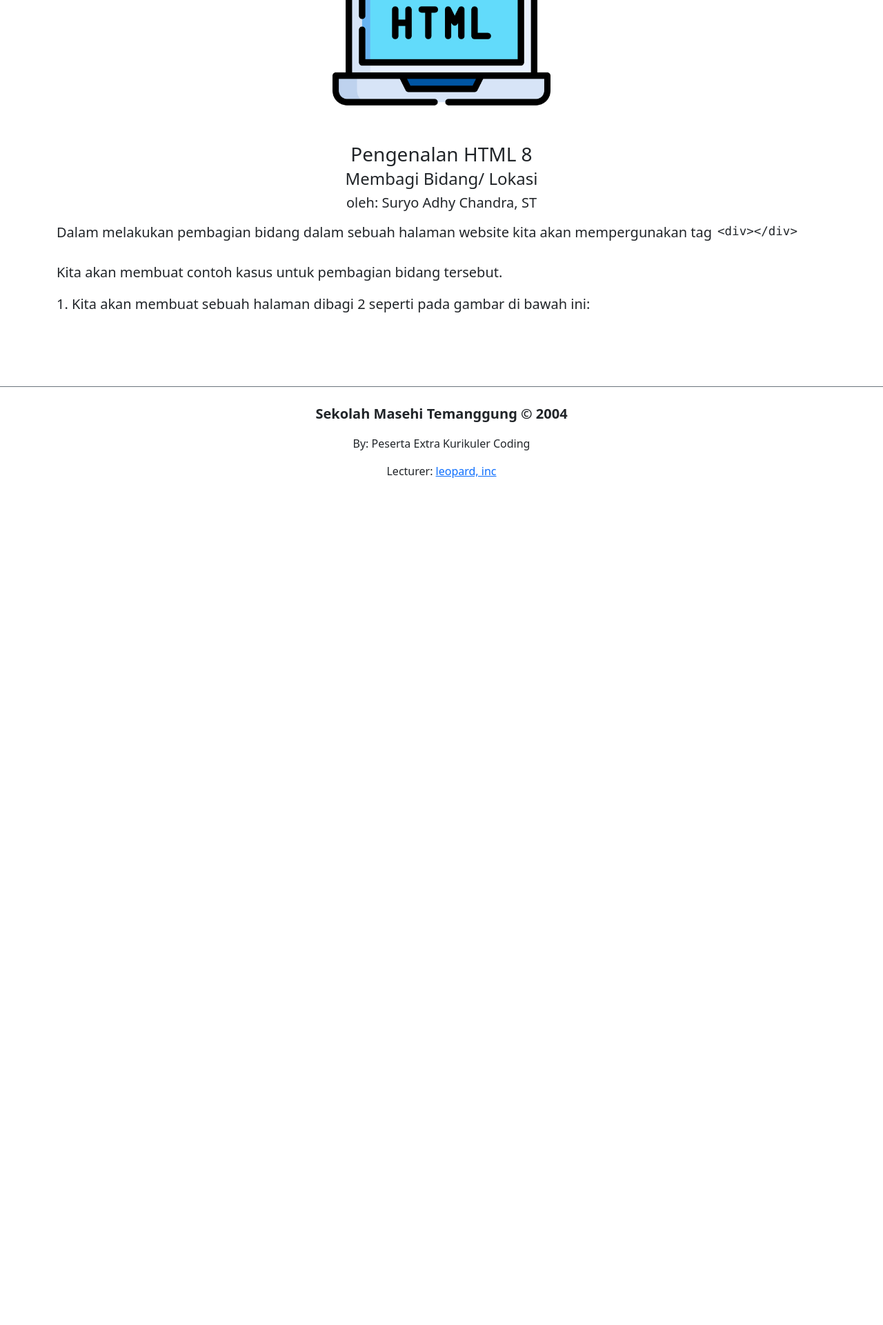
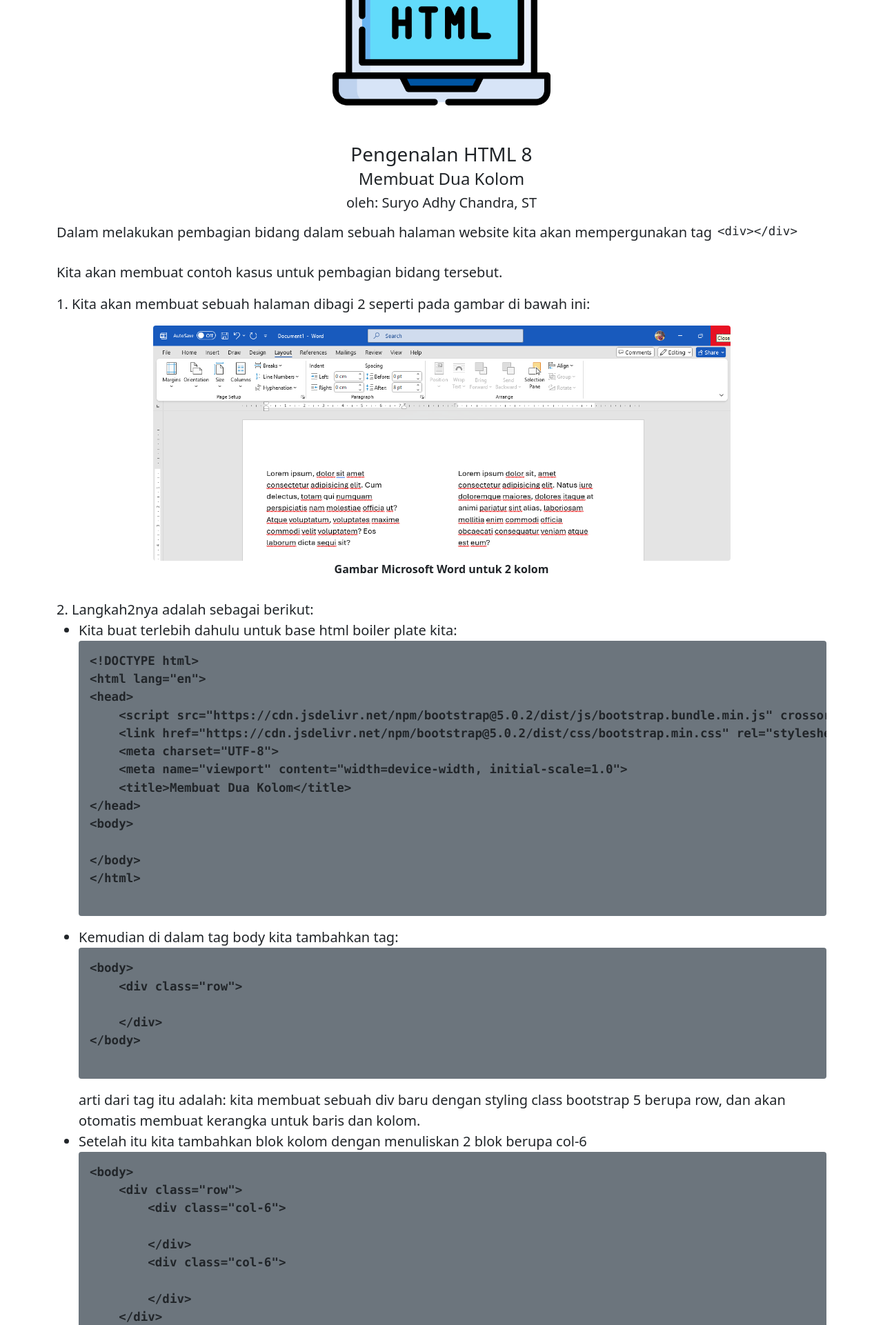
Before and after one commit to leopard1982/sekolah_masehi, a Django app: template templates/blogs/html8.html in a window 1280 px wide. Shown: the part 351-2272 px from the top of the page at 69% size. Before the commit the page ends 1044 px from the top, so only its background shows below. Run offline with Django 3.2, Linux system fonts and the light colour scheme; the template is opened without the code that fills it, so the values that code supplies are empty.

Commit message:
penambahan materi membuat 2 kolom

```diff
--- a/templates/blogs/html8.html
+++ b/templates/blogs/html8.html
@@ -6,7 +6,7 @@
         <p>
             <img src="{% static 'images/html1.png'%}" class="w-25" alt="" srcset="">
         </p>
-        <p class="h3">Pengenalan HTML 8<br><span class="h4">Membagi Bidang/ Lokasi</span></p>
+        <p class="h3">Pengenalan HTML 8<br><span class="h4">Membuat Dua Kolom</span></p>
         <p class="h5">oleh: Suryo Adhy Chandra, ST</p>
     </div>
     <div class="container mt-3 fs-5 d-flex justify-content-start">
@@ -17,8 +17,97 @@
     </div>
     <div class="container mt-3 fs-5">
         1. Kita akan membuat sebuah halaman dibagi 2 seperti pada gambar di bawah ini:
-        <p class="py-3">
+        <p class="py-3  text-center fs-6 fw-bold">
+            <img src="{% static 'images/dua-kolom.png'%}" class="w-75 rounded" alt=""><br>
+            Gambar Microsoft Word untuk 2 kolom
+        </p>
+        2. Langkah2nya adalah sebagai berikut:
+        <ul>
+            <li>Kita buat terlebih dahulu untuk base html boiler plate kita: <br>
+                <pre class="bg-secondary p-3 rounded fw-bold">
+&lt;!DOCTYPE html&gt;
+&lt;html lang="en"&gt;
+&lt;head&gt;
+    &lt;script src="https://cdn.jsdelivr.net/npm/bootstrap@5.0.2/dist/js/bootstrap.bundle.min.js" integrity="sha384-MrcW6ZMFYlzcLA8Nl+NtUVF0sA7MsXsP1UyJoMp4YLEuNSfAP+JcXn/tWtIaxVXM" crossorigin="anonymous"&gt;&lt;/script&gt;
+    &lt;link href="https://cdn.jsdelivr.net/npm/bootstrap@5.0.2/dist/css/bootstrap.min.css" rel="stylesheet" integrity="sha384-EVSTQN3/azprG1Anm3QDgpJLIm9Nao0Yz1ztcQTwFspd3yD65VohhpuuCOmLASjC" crossorigin="anonymous"&gt;
+    &lt;meta charset="UTF-8"&gt;
+    &lt;meta name="viewport" content="width=device-width, initial-scale=1.0"&gt;
+    &lt;title&gt;Membuat Dua Kolom&lt;/title&gt;
+&lt;/head&gt;
+&lt;body&gt;
 
-        </p>
+&lt;/body&gt;
+&lt;/html&gt;
+                </pre>
+            </li>
+            <li>
+                Kemudian di dalam tag body kita tambahkan tag:
+                <pre class="bg-secondary p-3 rounded fw-bold">
+&lt;body&gt;
+    &lt;div class="row"&gt;
+
+    &lt;/div&gt;
+&lt;/body&gt;
+                </pre>
+                arti dari tag itu adalah: kita membuat sebuah div baru dengan styling class bootstrap 5 berupa row, dan akan otomatis membuat kerangka untuk baris dan kolom.
+            </li>
+            <li>
+                Setelah itu kita tambahkan blok kolom dengan menuliskan 2 blok berupa col-6
+                <pre class="bg-secondary p-3 rounded fw-bold">
+&lt;body&gt;
+    &lt;div class="row"&gt;
+        &lt;div class="col-6"&gt;
+
+        &lt;/div&gt;
+        &lt;div class="col-6"&gt;
+
+        &lt;/div&gt;
+    &lt;/div&gt;
+&lt;/body&gt;
+                </pre>
+                hah kok ada kolom 6 dan 6 berjejer? apa pula itu? Di dalam melakukan styling menggunakan bootstrap 5, layar dari kiri ke kanan dibagi menjadi 12 bagian atau 12 kolom, yaitu kolom: col-1, col-2 ... sampai ... col-12. Karena dalam 1 row tadi dibuat col-6 dan col-6, maka akan dibuat 2 kolom yang lebarnya sama. Kita bisa melakukan penggeseran col-4 dan col-8 misalnya, akan tetapi agar hasil pembagian kolom tersebut menjadi 1 baris <b>Totalnya harus 12!</b>
+            </li>
+            <li>
+                Kemudian seperti biasa kita buat lorem ipsum
+                <pre class="bg-secondary p-3 rounded fw-bold">
+&lt;body&gt;
+    &lt;div class="row"&gt;
+        &lt;div class="col-6"&gt;
+            Lorem ipsum dolor sit amet consectetur adipisicing elit. Quam provident pariatur accusantium adipisci alias aperiam neque sapiente nemo nesciunt, itaque laboriosam quibusdam doloribus possimus suscipit numquam, necessitatibus cum accusamus explicabo.
+        &lt;/div&gt;
+        &lt;div class="col-6"&gt;
+            Lorem, ipsum dolor sit amet consectetur adipisicing elit. Minima perspiciatis accusamus aperiam, natus aspernatur eveniet eos, atque delectus et perferendis iure ab necessitatibus dolore doloremque sint numquam odit quis nisi?
+        &lt;/div&gt;
+    &lt;/div&gt;
+&lt;/body&gt;
+                </pre>
+            </li>
+        </ul>
+        Untuk block lengkap pembagian 2 kolom adalah sebagai berikut:
+        <pre class="p-3 rounded border border-dark">
+&lt;!DOCTYPE html&gt;
+&lt;html lang="en"&gt;
+&lt;head&gt;
+    &lt;script src="https://cdn.jsdelivr.net/npm/bootstrap@5.0.2/dist/js/bootstrap.bundle.min.js" integrity="sha384-MrcW6ZMFYlzcLA8Nl+NtUVF0sA7MsXsP1UyJoMp4YLEuNSfAP+JcXn/tWtIaxVXM" crossorigin="anonymous"&gt;&lt;/script&gt;
+    &lt;link href="https://cdn.jsdelivr.net/npm/bootstrap@5.0.2/dist/css/bootstrap.min.css" rel="stylesheet" integrity="sha384-EVSTQN3/azprG1Anm3QDgpJLIm9Nao0Yz1ztcQTwFspd3yD65VohhpuuCOmLASjC" crossorigin="anonymous"&gt;
+    &lt;meta charset="UTF-8"&gt;
+    &lt;meta name="viewport" content="width=device-width, initial-scale=1.0"&gt;
+    &lt;title&gt;Membuat Dua Kolom&lt;/title&gt;
+&lt;/head&gt;
+&lt;body&gt;
+    &lt;div class="row"&gt;
+        &lt;div class="col-6"&gt;
+            Lorem ipsum dolor sit amet consectetur adipisicing elit. Quam provident pariatur accusantium adipisci alias aperiam neque sapiente nemo nesciunt, itaque laboriosam quibusdam doloribus possimus suscipit numquam, necessitatibus cum accusamus explicabo.
+        &lt;/div&gt;
+        &lt;div class="col-6"&gt;
+            Lorem, ipsum dolor sit amet consectetur adipisicing elit. Minima perspiciatis accusamus aperiam, natus aspernatur eveniet eos, atque delectus et perferendis iure ab necessitatibus dolore doloremque sint numquam odit quis nisi?
+        &lt;/div&gt;
+    &lt;/div&gt;
+&lt;/body&gt;
+&lt;/html&gt;
+        </pre>
+    </div>
+    <div class="container fs-4 pt-3">
+        Kita akan mempelajari ulang lagi sebelum membuat profile kita. Kalau ada pertanyaan boleh segera tanyakan di grup whatsapp atau di kelas yak!
     </div>
 {% endblock %}
--- a/templates/section/blogs.html
+++ b/templates/section/blogs.html
@@ -89,7 +89,7 @@
                 <a href="{% url 'blogs_section' 8 %}">
                     <img src="/static/images/html2.png"  alt="">
                 </a>
-                <p class="h5 fw-bold">Pengenalan HTML 8 - Membagi Bidang/ Lokasi</p>
+                <p class="h5 fw-bold">Pengenalan HTML 8 - Membuat Dua Kolom</p>
                 <p>by: Suryo Adhy Chandra, ST</p>
         </div>
 </div>
```
Also changed, not shown: templates/blogs/contoh.html (+9 -4 lines), static/images/dua-kolom.png (added).
